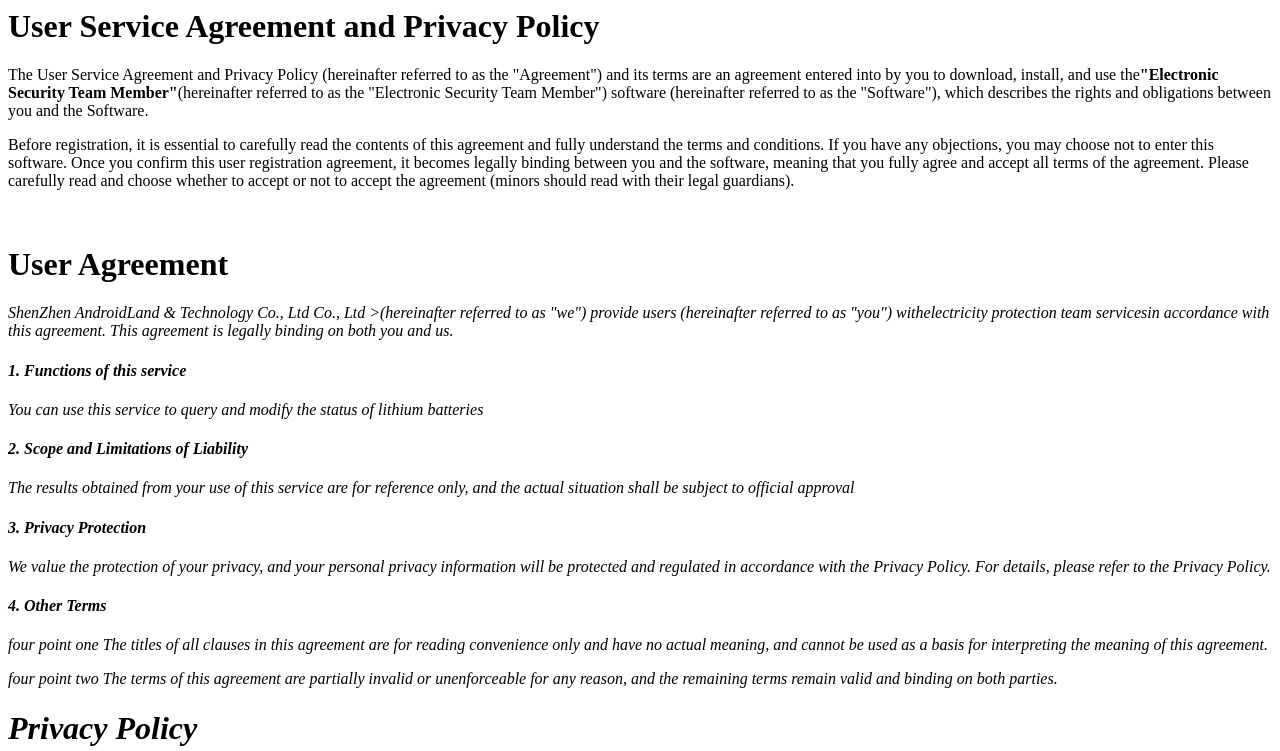
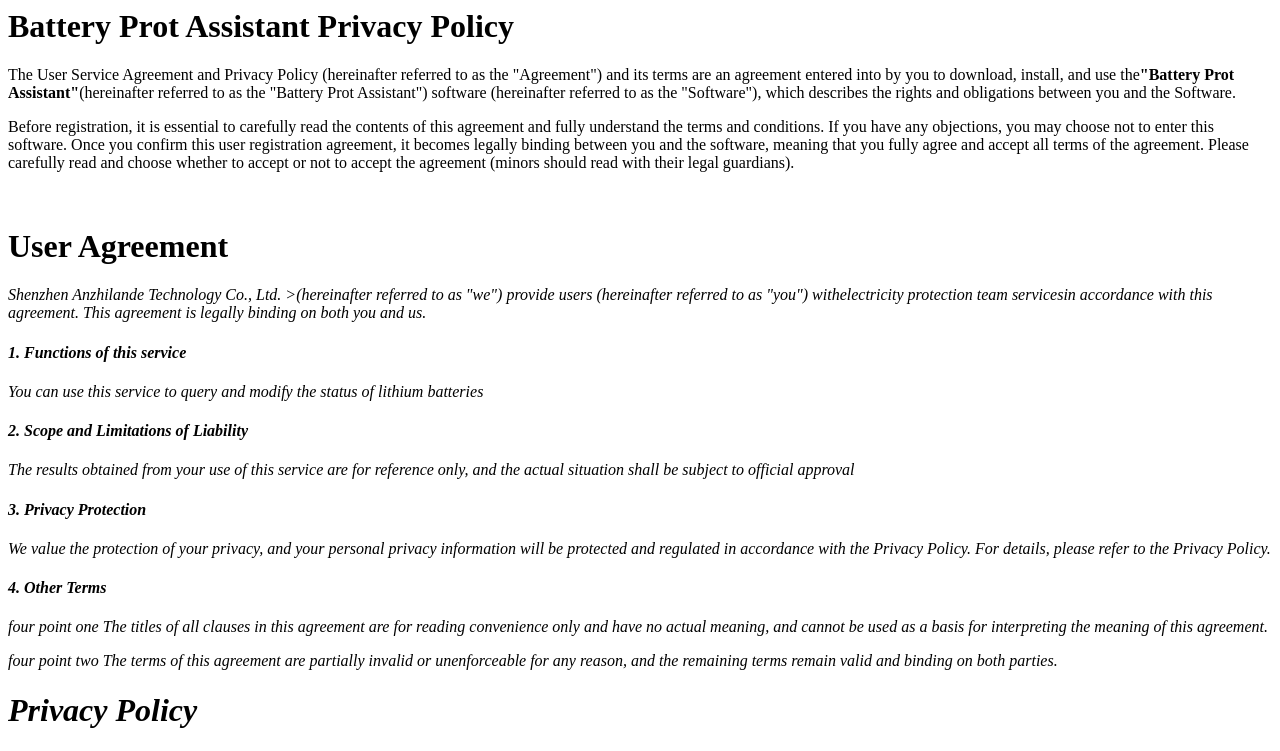
Before and after one commit to AkiSeele/bms.github.io, a plain HTML site: page index.html in a window 1280 px wide. Shown: the top 751 px of the page. Drawn offline with Linux system fonts and the light colour scheme.

Commit message:
Update index.html

```diff
--- a/index.html
+++ b/index.html
@@ -1,10 +1,10 @@
-<h1>User Service Agreement and Privacy Policy</h1>
+<h1>Battery Prot Assistant Privacy Policy</h1>
 
 
 
 <p class="text_indent">
 
-The User Service Agreement and Privacy Policy (hereinafter referred to as the "Agreement") and its terms are an agreement entered into by you to download, install, and use the<b>"Electronic Security Team Member"</b>(hereinafter referred to as the "Electronic Security Team Member") software (hereinafter referred to as the "Software"), which describes the rights and obligations between you and the Software.
+The User Service Agreement and Privacy Policy (hereinafter referred to as the "Agreement") and its terms are an agreement entered into by you to download, install, and use the<b>"Battery Prot Assistant"</b>(hereinafter referred to as the "Battery Prot Assistant") software (hereinafter referred to as the "Software"), which describes the rights and obligations between you and the Software.
 
 </p>
 
@@ -22,7 +22,7 @@ Before registration, it is essential to carefully read the contents of this agre
 
 <p>
 
-<i> ShenZhen AndroidLand & Technology Co., Ltd Co., Ltd
+<i> Shenzhen Anzhilande Technology Co., Ltd.
 
 >(hereinafter referred to as "we") provide users (hereinafter referred to as "you") with<i>electricity protection team services</i>in accordance with this agreement. This agreement is legally binding on both you and us.
 
```
